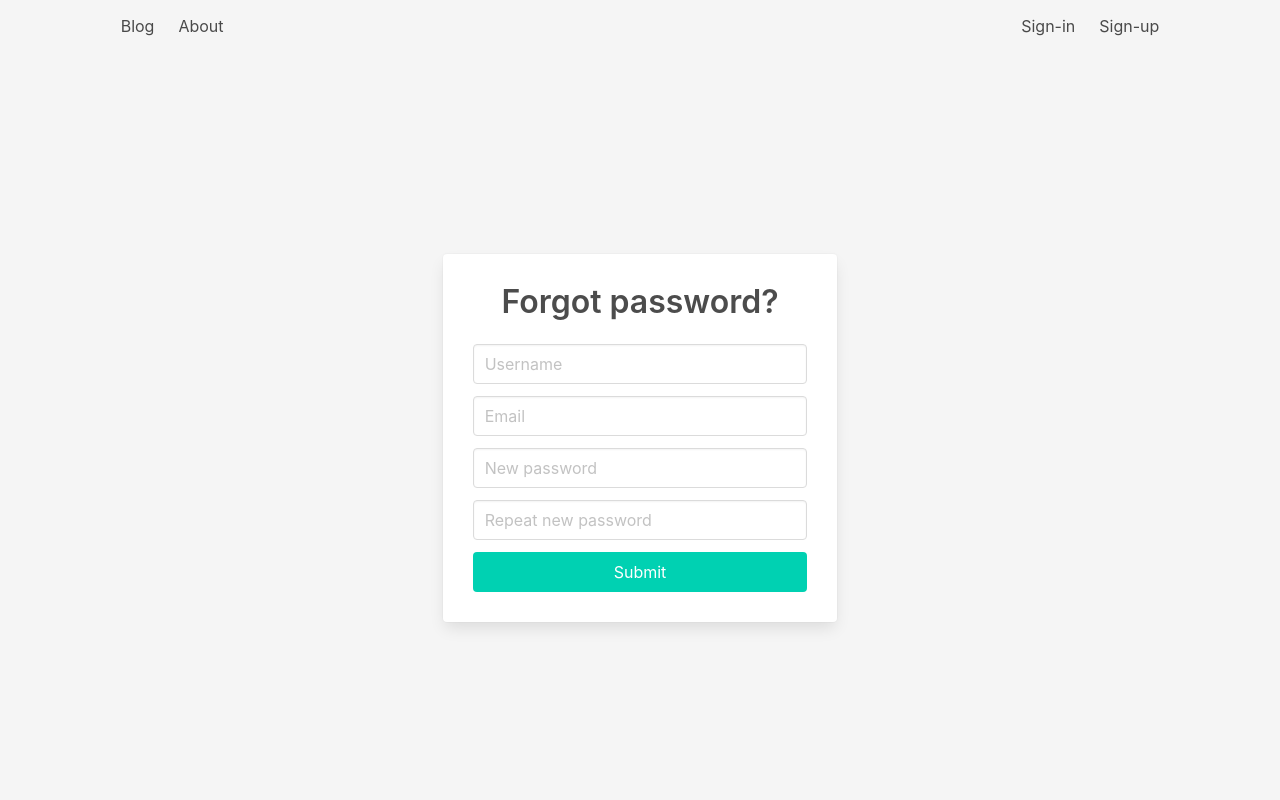
After one commit to hordiienko-v/flask-blog, a Flask app: page /forgot_pass in a window 1280 px wide. The commit adds this page. Run offline with Flask 2, Linux system fonts and the light colour scheme.

Commit message:
Added '/forgot_pass' route

```diff
--- a/app/routes/public_routes.py
+++ b/app/routes/public_routes.py
@@ -93,3 +93,20 @@ def get_posts():
     data = {i[0]:int(i[1]) for i in request.args.items()}
     posts = Post.query.filter_by(author_id=data["user_id"]).offset(data["offset"]).limit(data["count"]).all()
     return {"posts": [post.json() for post in posts]}
+
+@app.route("/forgot_pass", methods=["GET", "POST"])
+def forgot_pass():
+    if request.method == "POST":
+        data = request.form
+        user = User.query.filter_by(username=data["username"], email=data["email"]).first();
+        if user:
+            if data["new_pass"] == data["new_pass_rep"]:
+                user.password = generate_password_hash(data['new_pass'])
+                user.save_to_db()
+                return render_template("forgot_pass.html", success="Password has been changed")
+            else:
+                return render_template("forgot_pass.html", error="Password fields must be equal")
+        else:
+            return render_template("forgot_pass.html", error="User with these credentials does not exists")
+    else:
+        return render_template("forgot_pass.html")
--- /dev/null
+++ b/app/templates/forgot_pass.html
@@ -0,0 +1,36 @@
+{% extends "basic_templates/no-scroll.html" %}
+
+{% block title %}Forgot password{% endblock %}
+
+{% block main %}
+  <div class="hero-body">
+    <div class="card column is-4 is-offset-4" style="padding : 30px">
+      <h1 class="title has-text-centered">Forgot password?</h1>
+      <form class="forgot_pass" action="/forgot_pass" method="post">
+        <div class="field">
+          <input class="input" type="text" id="username" name="username" placeholder="Username">
+        </div>
+        <div class="field">
+          <input class="input" type="email" id="email" name="email" placeholder="Email">
+        </div>
+        <div class="field">
+          <input class="input" type="password" id="password" name="new_pass" placeholder="New password">
+        </div>
+        <div class="field">
+          <input class="input" type="password" id="password" name="new_pass_rep" placeholder="Repeat new password">
+        </div>
+        {% if error %}
+        <div class="tags is-centered is-marginless">
+          <span class="tag is-danger is-light">{{error}}</span>
+        </div>
+        {% endif %}
+        {% if success %}
+        <div class="tags is-centered is-marginless">
+          <span class="tag is-success is-light">{{success}}</span>
+        </div>
+        {% endif %}
+        <button class="button is-primary is-fullwidth" type="submit" id="button">Submit</button>
+      </form>
+    </div>
+  </div>
+{% endblock %}
--- a/app/templates/sign_in.html
+++ b/app/templates/sign_in.html
@@ -24,7 +24,7 @@
           </label>
         </div>
         <div class="level-right">
-          <a href="#">Forgot password?</a>
+          <a href="/forgot_pass">Forgot password?</a>
         </div>
       </div>
       <button class="button is-primary is-fullwidth" type="submit" id="button">Submit</button>
```
